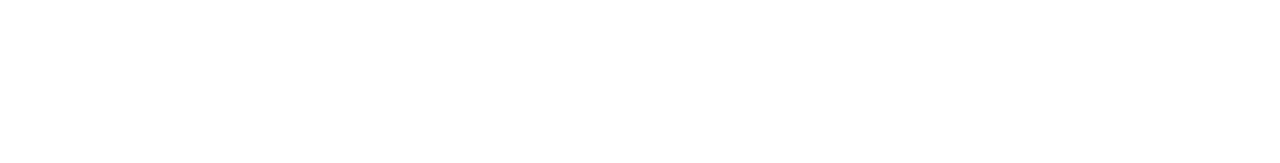
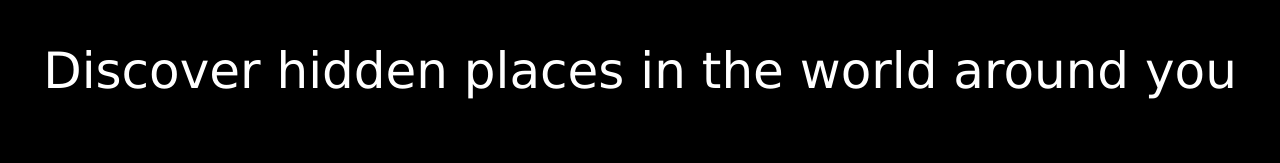
Before and after one commit to ivanherselman1/excursion, a plain HTML site: page index.html in a window 1280 px wide. Drawn offline with Linux system fonts and the light colour scheme.

Commit message:
css updated somewhat

```diff
--- a/css/excursion.css
+++ b/css/excursion.css
@@ -0,0 +1,11 @@
+h1{
+    font-family: Verdana, Geneva, Tahoma, sans-serif;
+    font-weight: normal;
+    font-size: 50px;
+    color: white;
+    text-align: center;
+}
+body {
+    background-color: black;
+
+}
--- a/index.html
+++ b/index.html
@@ -13,6 +13,12 @@
         <link rel="stylesheet" href="./css/excursion.css">
     </head>
     <body>
+        <header>
+            <section>
+                <h1>Discover hidden places in the world around you</h1>
+                <a>Download Excursion (Coming soon!)</a>
+            </section>
+        </header>
         <!--[if lt IE 7]>
             <p class="browsehappy">You are using an <strong>outdated</strong> browser. Please <a href="#">upgrade your browser</a> to improve your experience.</p>
         <![endif]-->
```
